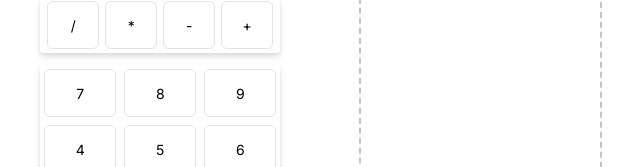
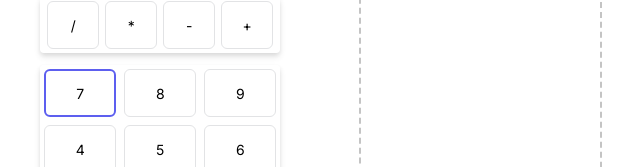
Before and after one commit to osolomennikova/dnd_calculator, a React (Create React App) app: page / in a window 1280 px wide. In both pictures the pointer is over the button 399 px from the left and 278 px from the top of the page. Shown: the part 185-352 px from the top of the page, without its empty margins (319-959 px from the left). Built offline with nearby package versions, Linux system fonts and the light colour scheme.

Commit message:
add hover and active for components

```diff
--- a/src/components/sidebar/buttons.scss
+++ b/src/components/sidebar/buttons.scss
@@ -7,6 +7,15 @@ $base-font: Inter;
   font-size: 14px;
   font-weight: normal;
   font-family: $base-font;
+  &:hover{
+    border: 2px solid #5D5FEF;
+    border-radius: 6px;
+    cursor: pointer;
+  }
+  &:active{
+    background: #5D5FEF;
+    color: white;
+  }
 }
 
 .buttons_container {
--- a/src/components/sidebar/equals.scss
+++ b/src/components/sidebar/equals.scss
@@ -21,4 +21,7 @@ $base-font: Inter;
   font-size: 14px;
   font-weight: normal;
   font-family: $base-font;
+  &:hover{
+    cursor: pointer;
+  }
 }
--- a/src/components/sidebar/signs.scss
+++ b/src/components/sidebar/signs.scss
@@ -23,4 +23,13 @@ $base-font: Inter;
   font-size: 14px;
   font-weight: normal;
   font-family: $base-font;
+  &:hover{
+    border: 2px solid #5D5FEF;
+    border-radius: 6px;
+    cursor: pointer;
+  }
+  &:active{
+    background: #5D5FEF;
+    color: white;
+  }
 }
```
